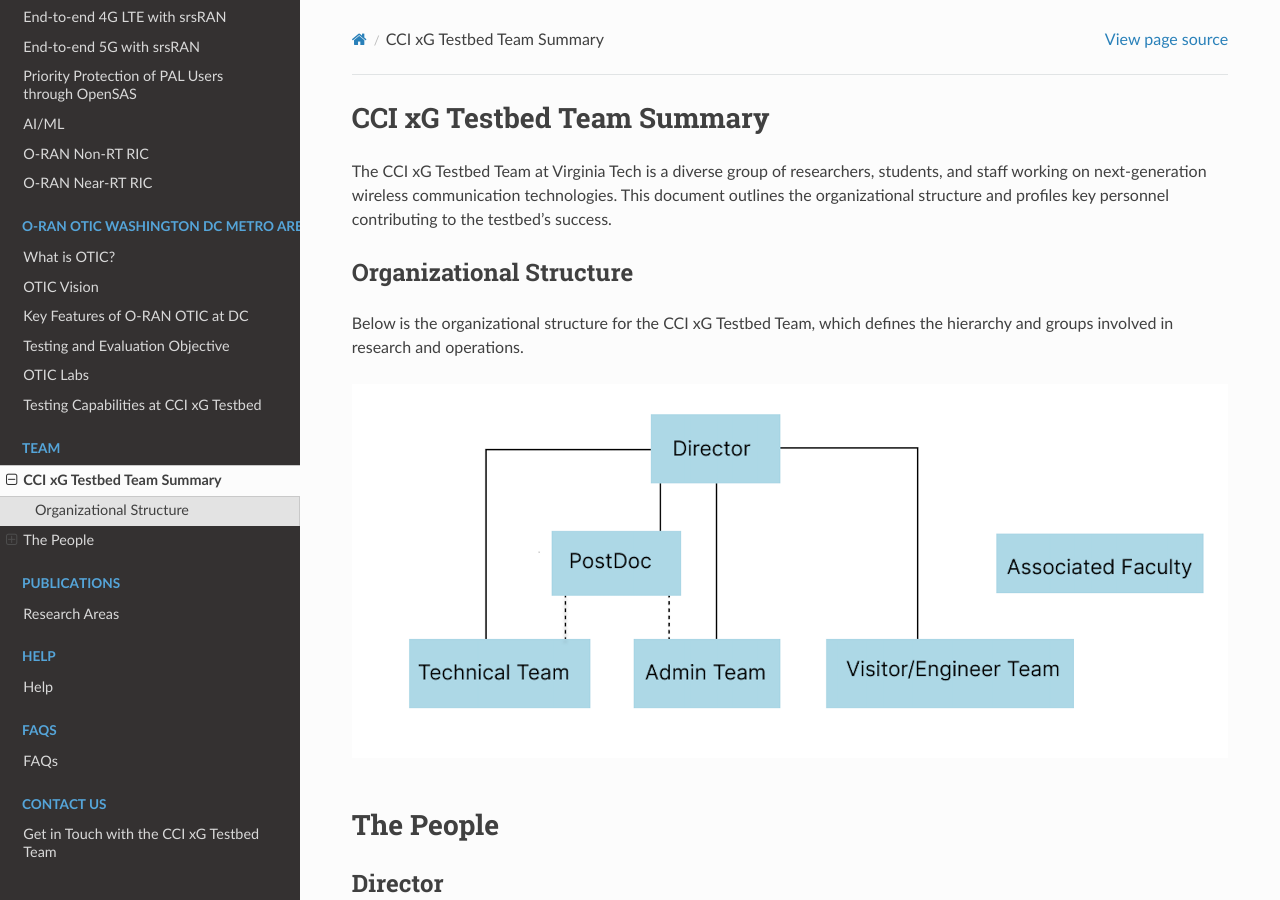
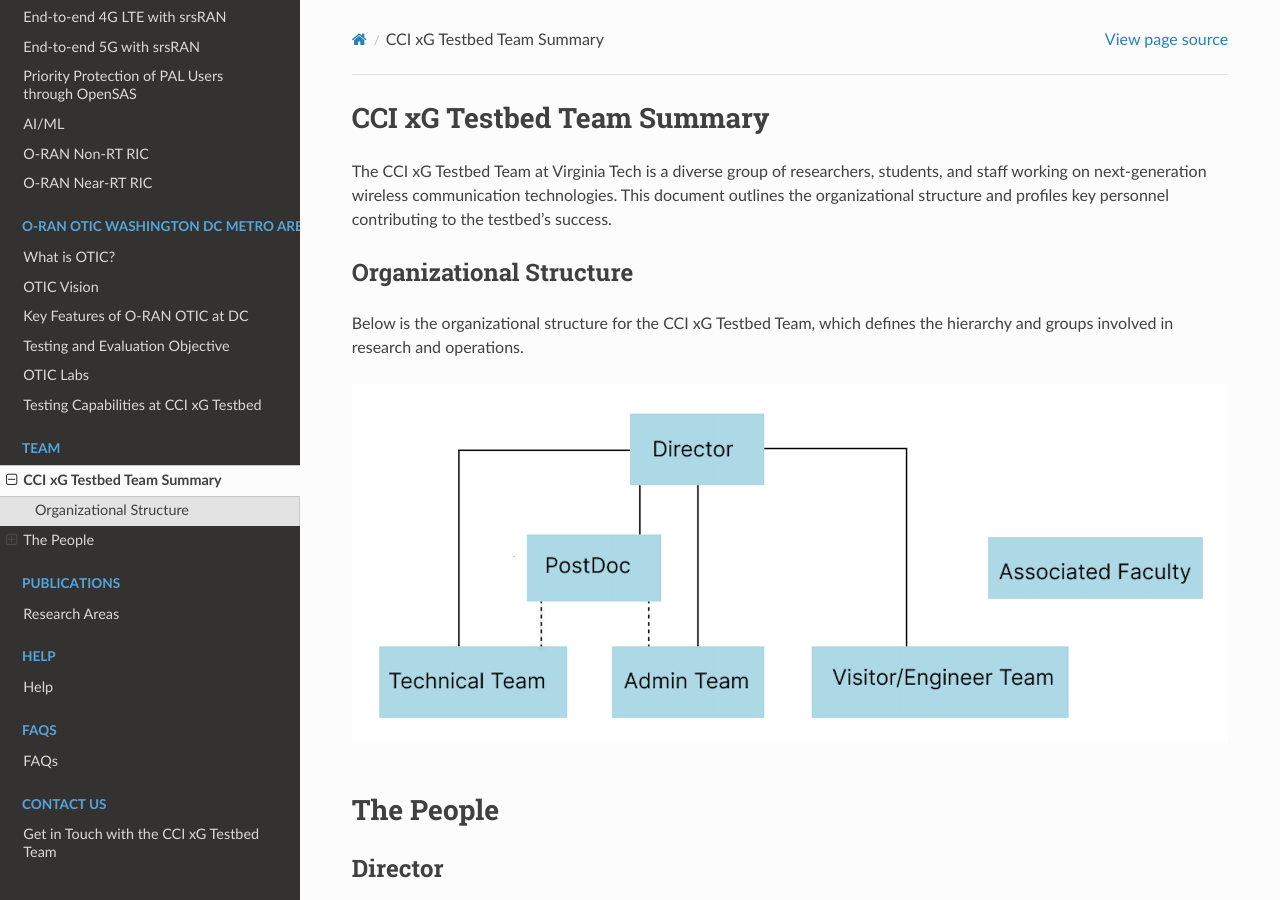
Before and after one commit to shubam3/CCI_TESTBED_DOCS_PUBLIC, a Sphinx documentation site: the page built from source/team_info.rst, in a window 1280 px wide and 900 px high. Built offline with Sphinx 7.4.7 and the Read the Docs theme 3.1.0, drawn with Linux system fonts in a browser that asks for light colours; pages that are not in the unit, such as notebooks, are missing from menus.

Commit message:
CCIOrg changes

```diff
--- a/source/team_info.rst
+++ b/source/team_info.rst
@@ -58,7 +58,7 @@
 ..        // Associate Faculty has no lines
 ..    }
 
-.. figure:: _static/Cci_organization.png
+.. figure:: _static/CCI_Org.png
    :alt: structure
    :align: center
 
```
Also changed, not shown: source/_static/CCI_Org.png (added).
